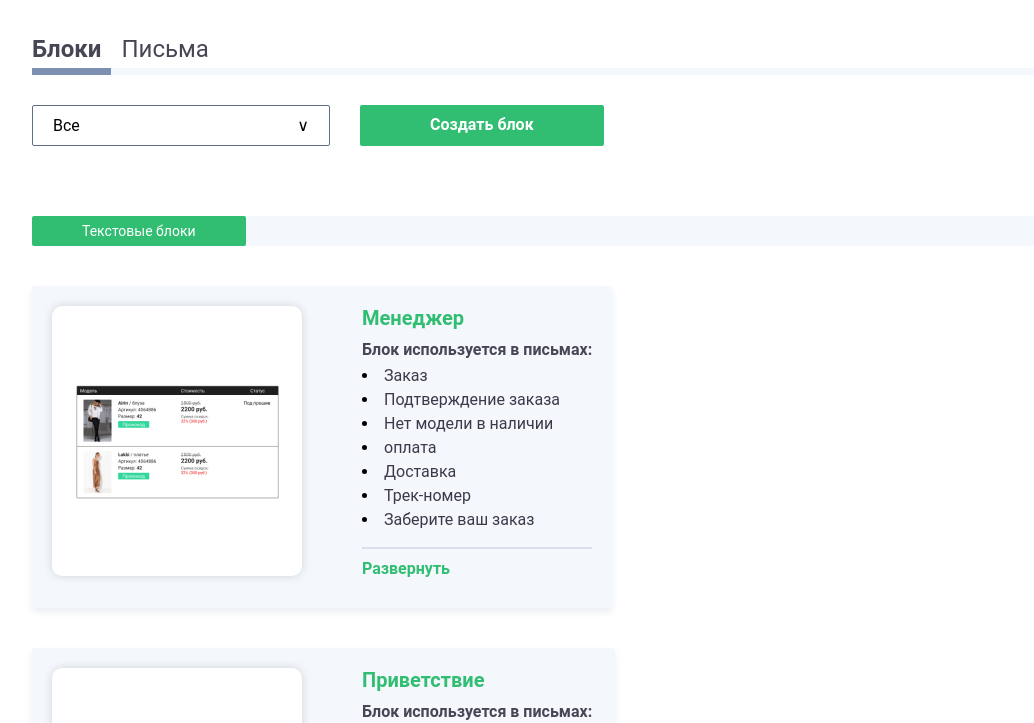
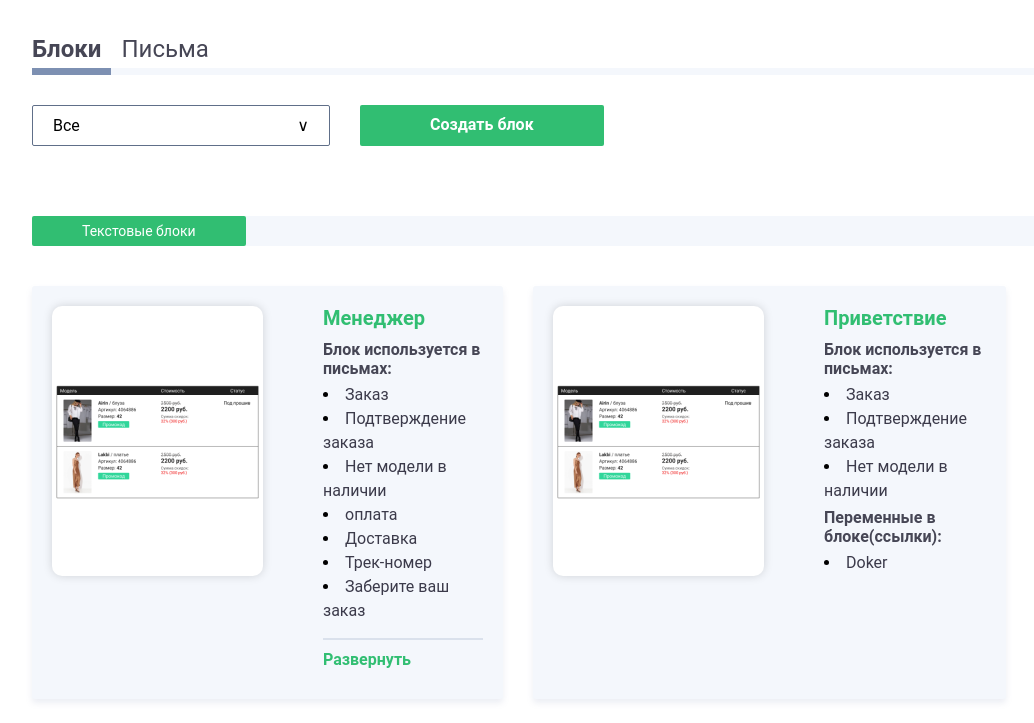
Before and after one commit to ValentineKhvalko/Kiryan, a plain HTML site: page index.html in a window 1280 px wide. Shown: the top 723 px of the page, without its empty margins (148-1182 px from the left). Drawn offline with Linux system fonts and the light colour scheme.

Commit message:
feat: swipe flex on grid

```diff
--- a/style.css
+++ b/style.css
@@ -93,9 +93,9 @@ body {
 }
 
 .blocksContainer {
-  margin: 0 0 40px 0;
-  display: flex;
-  flex-wrap: wrap;
+  margin: 0 130px 40px 0;
+  display: grid;
+  grid-template-columns: 1fr 1fr;
 }
 
 .block {
@@ -104,7 +104,7 @@ body {
   box-shadow: 0px 4px 6px rgba(125, 144, 178, 0.15);
   border-radius: 3px;
   padding: 20px;
-  justify-content: space-between;
+  justify-content: space-evenly;
   margin: 40px 30px 0 0;
 }
 
```
